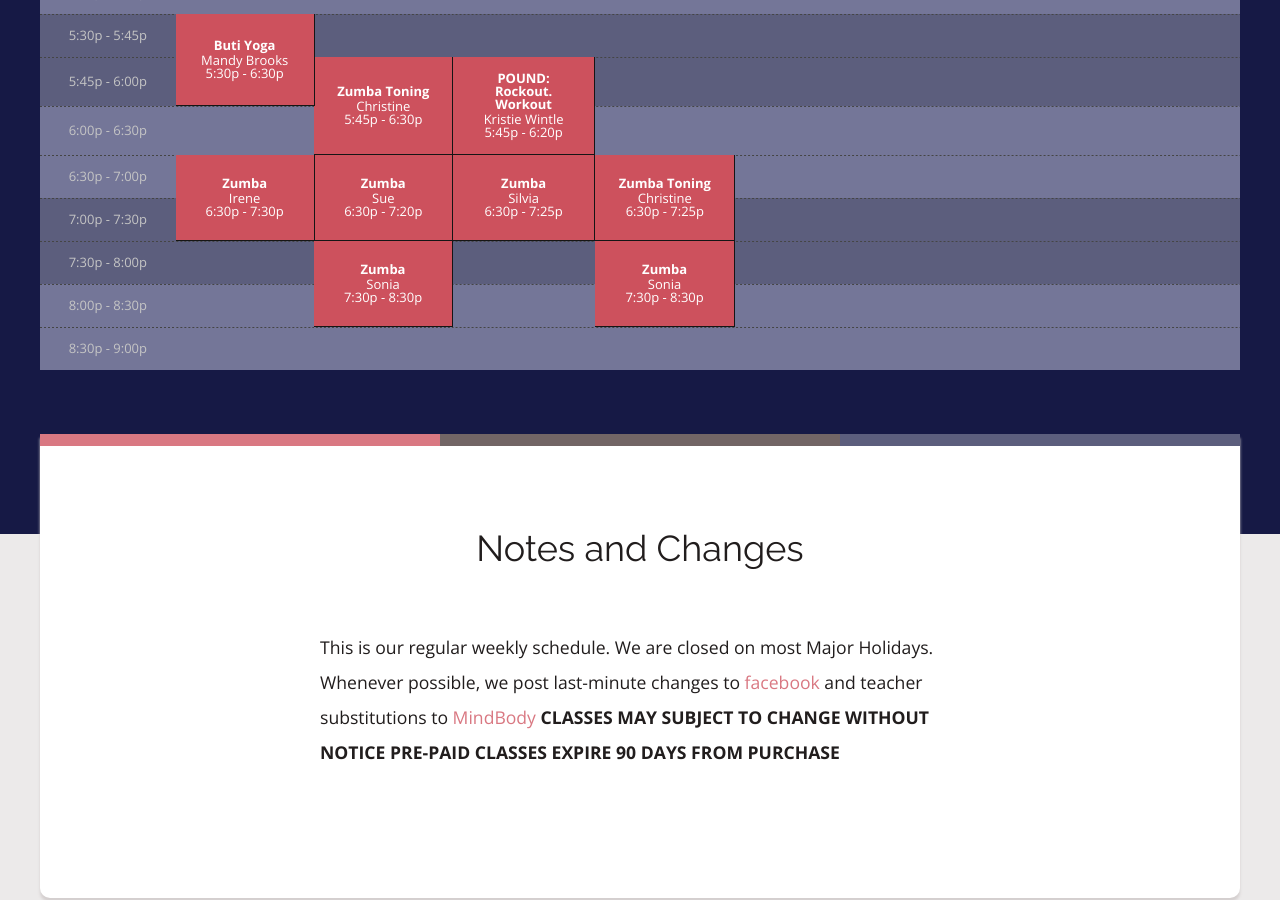
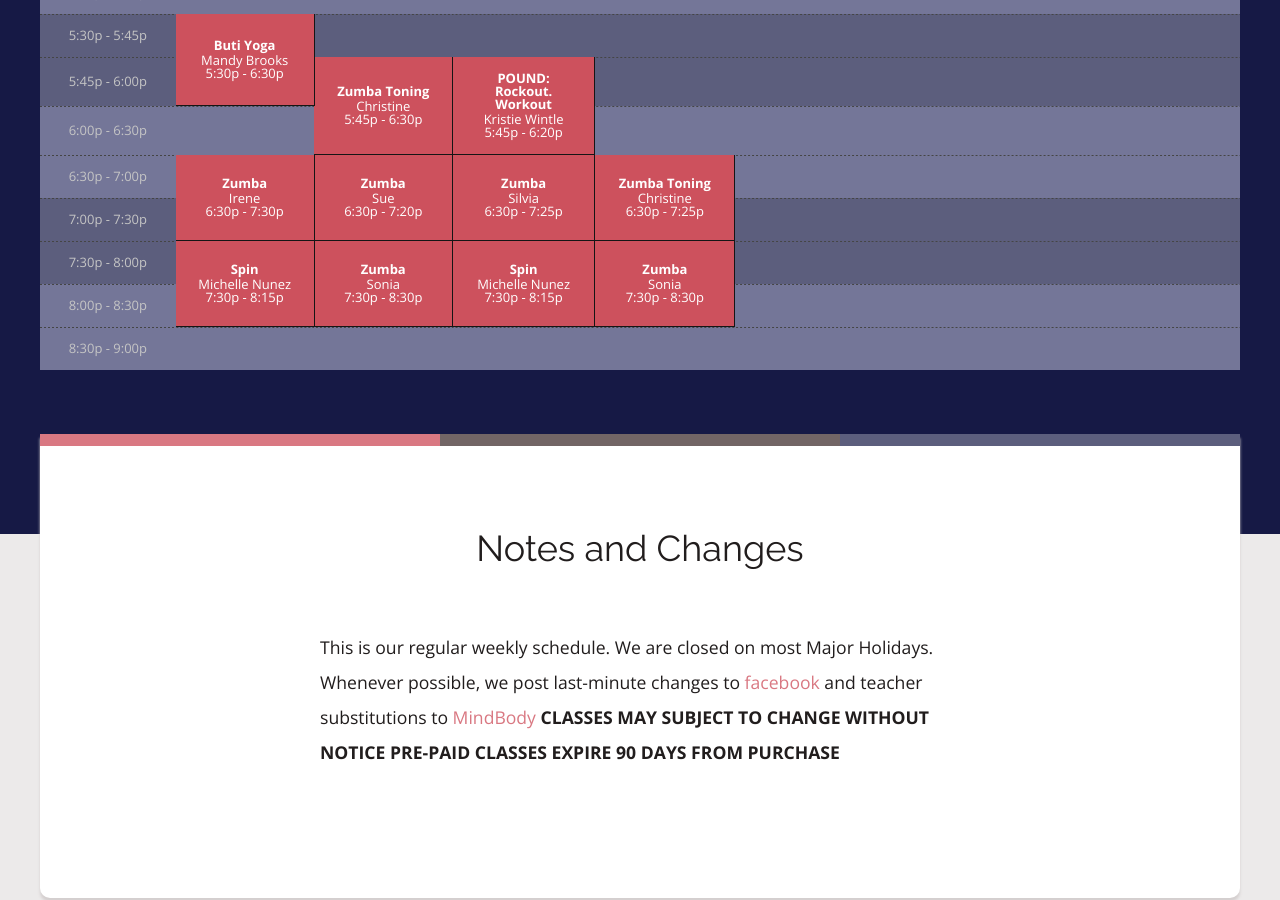
Before and after one commit to rwstone/shapeitup, a Jekyll site: the page built from schedule/index.md, in a window 1280 px wide and 900 px high, scrolled down 1011 px. Built offline with Jekyll 4.4.1, drawn with Linux system fonts in a browser that asks for light colours; some web fonts are replaced.

Commit message:
Updated Index

```diff
--- a/schedule/index.md
+++ b/schedule/index.md
@@ -19,6 +19,12 @@ sessions:
   day: Monday
   start_time: 6:30p
   end_time: 7:30p
+  length: 2
+- class: Spin
+  instructor: Michelle Nunez
+  day: Monday
+  start_time: 7:30p
+  end_time: 8:15p
   length: 2
 - class: Zumba Toning
   instructor: Christine
@@ -55,6 +61,12 @@ sessions:
   day: Wednesday
   start_time: 6:30p
   end_time: 7:25p
+  length: 2
+- class: Spin
+  instructor: Michelle Nunez
+  day: Wednesday
+  start_time: 7:30p
+  end_time: 8:15p
   length: 2
 - class: Barre Fusion
   instructor: Debbie
```
